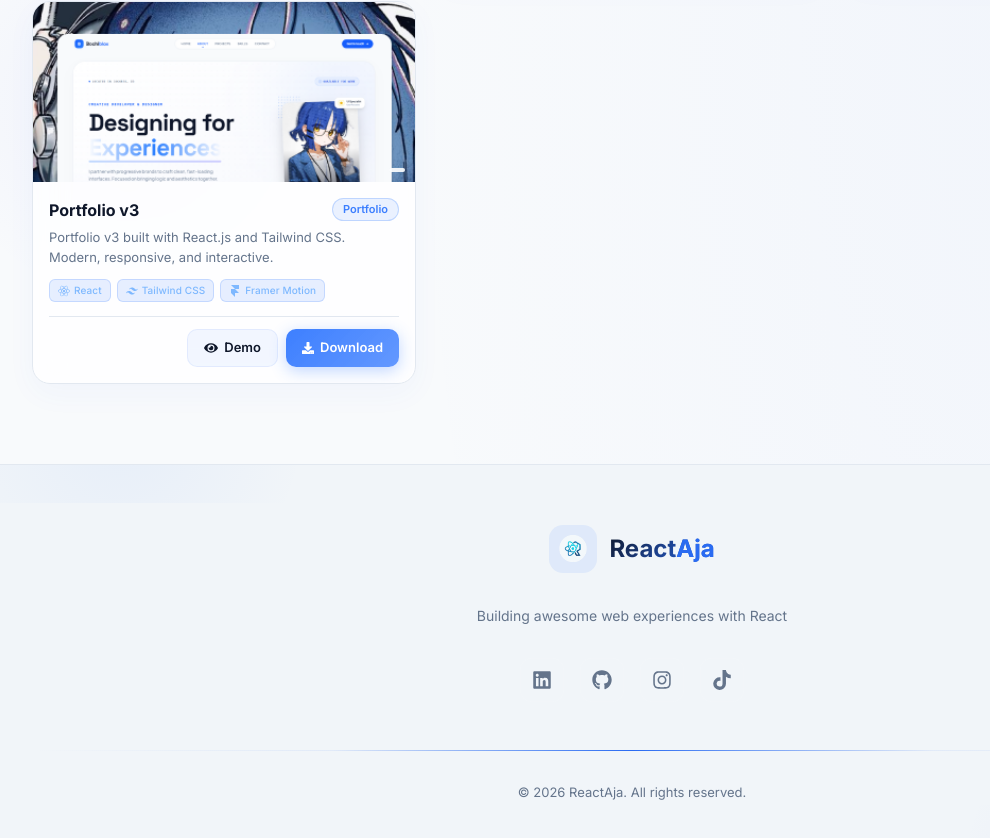
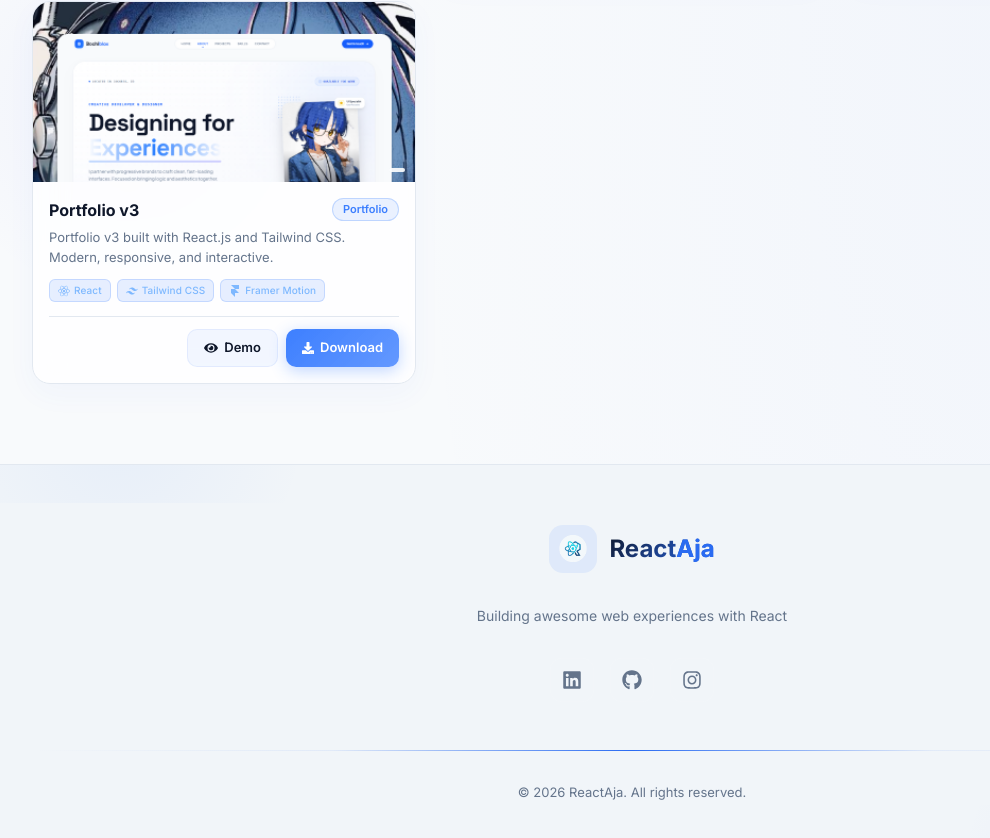
Before and after one commit to amirsr43/react-aja, a React (Vite) app: page / in a window 1280 px wide. Shown: the part 2612-3450 px from the top of the page, without its empty margins (8-998 px from the left). Built offline with nearby package versions, Linux system fonts and the light colour scheme.

Commit message:
Update Instagram link in Footer component

```diff
--- a/src/components/Footer.jsx
+++ b/src/components/Footer.jsx
@@ -9,8 +9,7 @@ const Footer = () => {
   const socialLinks = [
     { name: "LinkedIn", icon: FaLinkedin, href: "https://www.linkedin.com/in/amir-syahrul-ramadhan-9a61b124a", color: "#0077b5" },
     { name: "GitHub", icon: FaGithub, href: "https://github.com/amirsr43", color: "#6e5494" },
-    { name: "Instagram", icon: FaInstagram, href: "https://www.instagram.com/reactaja.dev", color: "#E4405F" },
-    { name: "Tiktok", icon: FaTiktok, href: "https://www.tiktok.com/@reactaja_template", color: "#000000" },
+    { name: "Instagram", icon: FaInstagram, href: "https://www.instagram.com/amirsyahrulramadhan", color: "#E4405F" },
   ];
 
   return (
```
